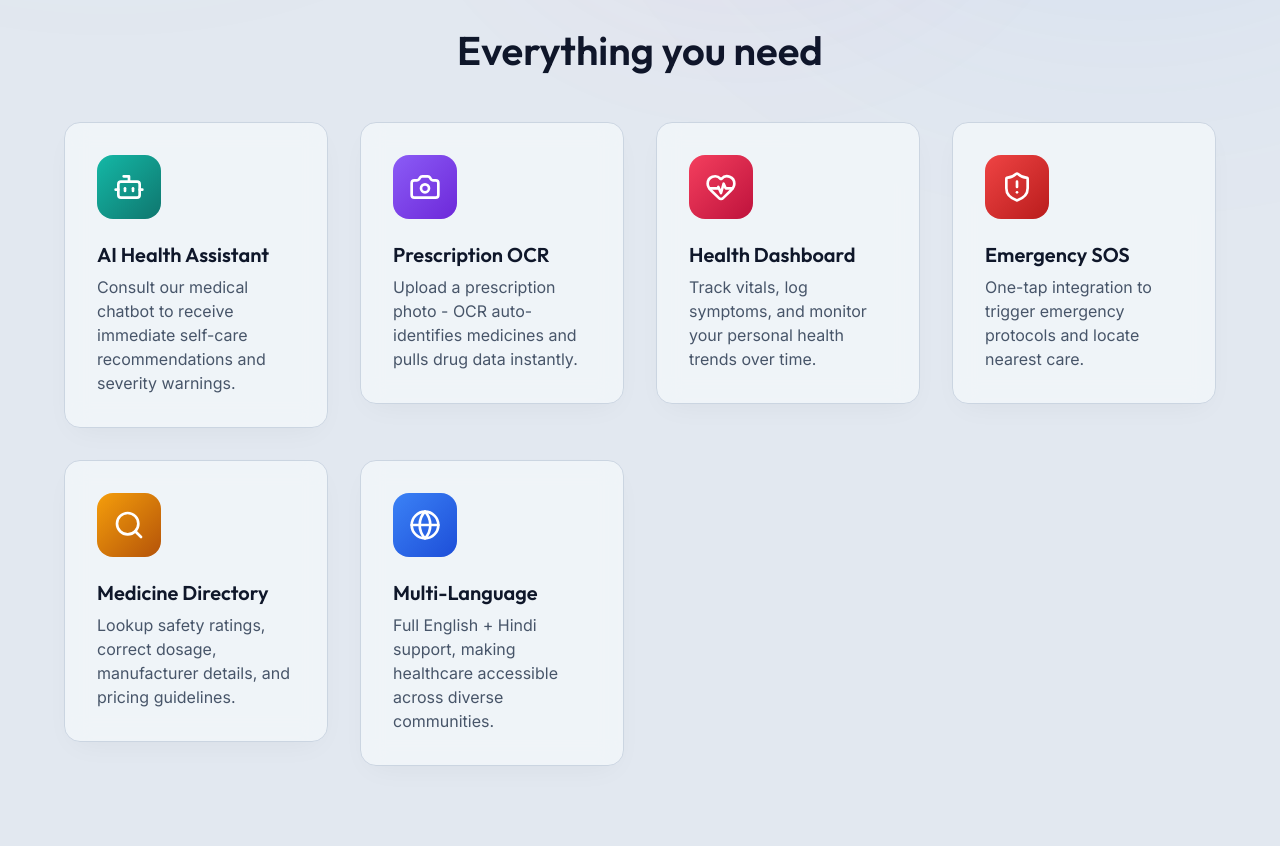
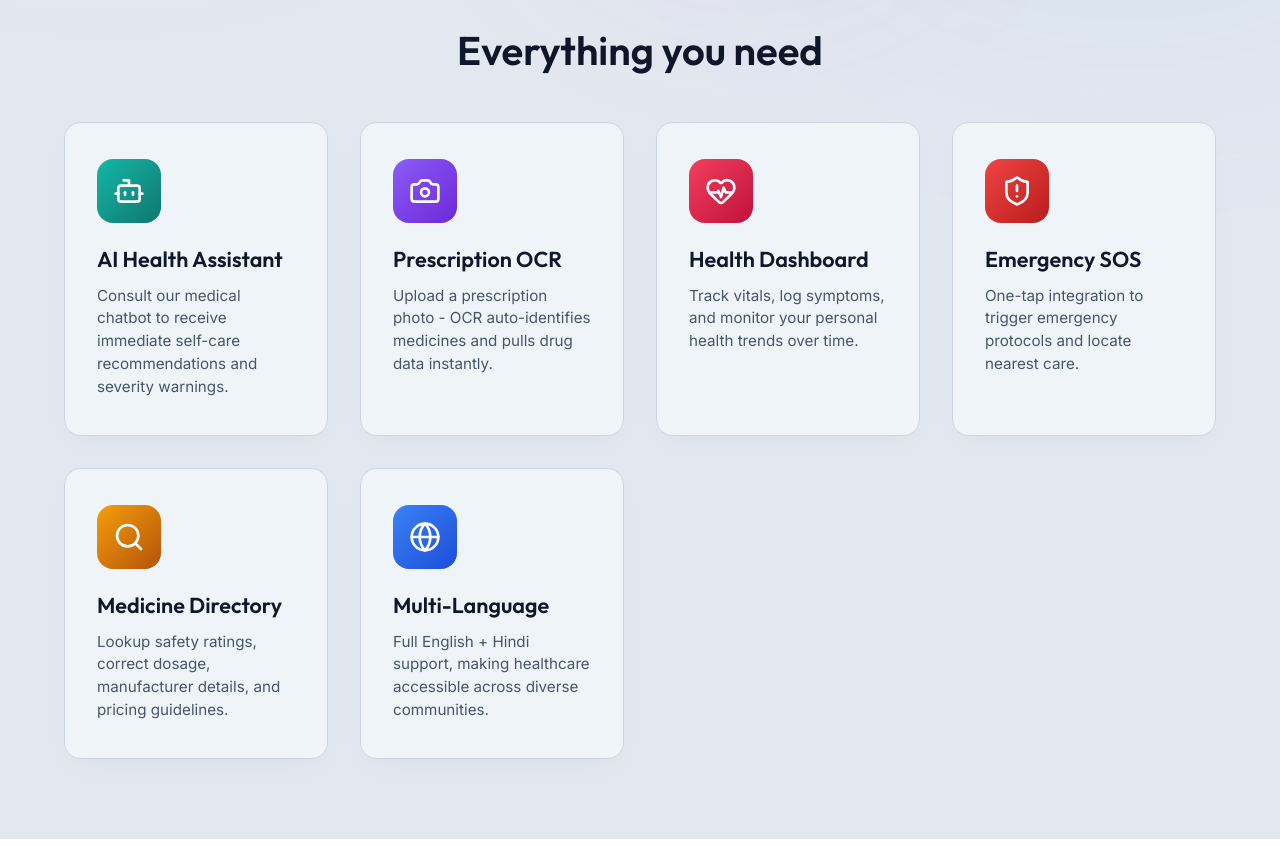
Before and after one commit to saumyk/medweb, a React (Vite) app: page / in a window 1280 px wide. Shown: the part 820-1666 px from the top of the page. Built offline with nearby package versions, Linux system fonts and the light colour scheme.

Commit message:
style: equalize feature card heights using flex stretch and flex-grow on paragraphs

```diff
--- a/src/pages/Home.css
+++ b/src/pages/Home.css
@@ -330,8 +330,12 @@
   background: var(--glass-bg);
   border: 1.5px solid var(--border);
   border-radius: 1rem;
-  padding: 2rem;
+  padding: 2.25rem 2rem;
   transition: transform 0.3s cubic-bezier(0.4, 0, 0.2, 1), background-color 0.3s, box-shadow 0.3s;
+  display: flex;
+  flex-direction: column;
+  height: 100%;
+  flex: 1;
 }
 
 .feature-card:hover {
@@ -372,12 +376,19 @@
 .feature-card.border-blue:hover { border-color: #3b82f6; box-shadow: 0 12px 30px rgba(59, 130, 246, 0.12); }
 
 .feature-card h3 {
-  margin-bottom: 0.5rem;
-  font-size: 1.25rem;
+  margin-bottom: 0.75rem;
+  font-size: 1.35rem;
+  font-family: var(--font-heading);
+  color: var(--text-main);
+  flex-shrink: 0;
 }
 
 .feature-card p {
   color: var(--text-muted);
+  font-size: 0.95rem;
+  line-height: 1.5;
+  margin: 0;
+  flex-grow: 1; /* Stretch to fill space, keeping heights identical */
 }
 
 @media (max-width: 768px) {
@@ -463,5 +474,7 @@
 .feature-card-link {
   text-decoration: none !important;
   color: inherit !important;
-  display: block;
+  display: flex;
+  flex-direction: column;
+  height: 100%;
 }
```
